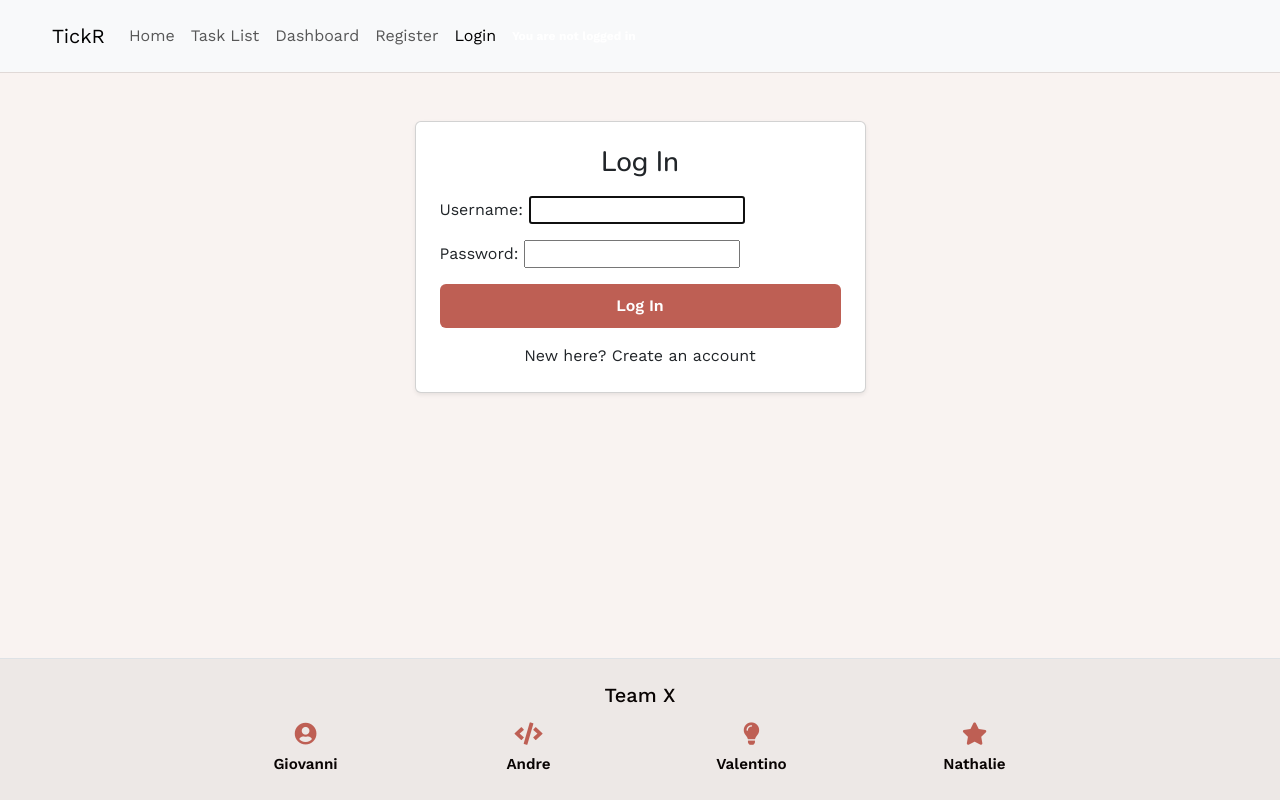
After one commit to ValentinoFarias/Doit, a Django app: page /accounts/login/ in a window 1280 px wide. The commit adds this page. Run offline with Django 4.2, Linux system fonts and the light colour scheme.

Commit message:
implement user registration and login functionality with corresponding templates

```diff
--- a/doit_project/urls.py
+++ b/doit_project/urls.py
@@ -15,11 +15,13 @@ Including another URLconf
     2. Add a URL to urlpatterns:  path('blog/', include('blog.urls'))
 """
 from django.contrib import admin
-from django.urls import path
+from django.urls import path, include
 from doit_app import views as doit_views
 
 urlpatterns = [
     path('admin/', admin.site.urls),
     path('', doit_views.home, name='home'),
     path('index/', doit_views.index, name='index'),
+    path('register/', doit_views.register, name='register'),
+    path('accounts/', include('django.contrib.auth.urls')),
 ]
--- a/templates/base.html
+++ b/templates/base.html
@@ -1,9 +1,9 @@
 {% url 'home' as home_url %}
 {% url 'task_list' as task_list_url %}
 {% url 'dashboard' as dashboard_url %}
-{% url 'account_login' as login_url %}
-{% url 'account_signup' as signup_url %}
-{% url 'account_logout' as logout_url %}
+{% url 'login' as login_url %}
+{% url 'register' as signup_url %}
+{% url 'logout' as logout_url %}
 {% load static %}
 <!doctype html>
 <html class="h-100" lang="en">
@@ -72,26 +72,26 @@
             {% if user.is_authenticated %}
             <li class="nav-item">
               <a
-                class="nav-link {% if request.path == logout_url %}active"
-                aria-current="page{% endif %}"
-                {% comment %} href="{% url 'account_logout' %}" {% endcomment %}
+                class="nav-link {% if request.path == logout_url %}active{% endif %}"
+                aria-current="page"
+                href="{% url 'logout' %}"
                 >Logout</a
               >
             </li>
             {% else %}
             <li class="nav-item">
               <a
-                class="nav-link {% if request.path == signup_url %}active"
-                aria-current="page{% endif %}"
-                {% comment %} href="{% url 'account_signup' %}" {% endcomment %}
+                class="nav-link {% if request.path == signup_url %}active{% endif %}"
+                aria-current="page"
+                href="{% url 'register' %}"
                 >Register</a
               >
             </li>
             <li class="nav-item">
               <a
-                class="nav-link {% if request.path == login_url %}active"
-                aria-current="page{% endif %}"
-                {% comment %} href="{% url 'account_login' %}" {% endcomment %}
+                class="nav-link {% if request.path == login_url %}active{% endif %}"
+                aria-current="page"
+                href="{% url 'login' %}"
                 >Login</a
               >
             </li>
--- a/templates/home.html
+++ b/templates/home.html
@@ -18,7 +18,7 @@
           <span class="badge bg-secondary fs-6">✔ Track Progress Automatically</span>
           <span class="badge bg-secondary fs-6">✔ Plan Intentionally</span>
         </div>
-        <a href="#" class="btn btn-primary btn-lg px-5 py-3">Get Started</a>
+        <a href="{% url 'register' %}" class="btn btn-primary btn-lg px-5 py-3">Get Started</a>
       </div>
     </div>
   </div>
--- /dev/null
+++ b/templates/registration/login.html
@@ -0,0 +1,26 @@
+{% extends "base.html" %}
+
+{% block content %}
+<section class="py-5">
+  <div class="container">
+    <div class="row justify-content-center">
+      <div class="col-md-6 col-lg-5">
+        <div class="card shadow-sm">
+          <div class="card-body p-4">
+            <h2 class="h3 mb-3 text-center">Log In</h2>
+            <form method="post">
+              {% csrf_token %}
+              {{ form.as_p }}
+              <button type="submit" class="btn btn-primary w-100">Log In</button>
+            </form>
+            <p class="text-center mt-3 mb-0">
+              New here?
+              <a href="{% url 'register' %}">Create an account</a>
+            </p>
+          </div>
+        </div>
+      </div>
+    </div>
+  </div>
+</section>
+{% endblock content %}
```
Also changed, not shown: doit_app/views.py (+16 -1 lines), templates/register.html (added, +26 -0 lines).
